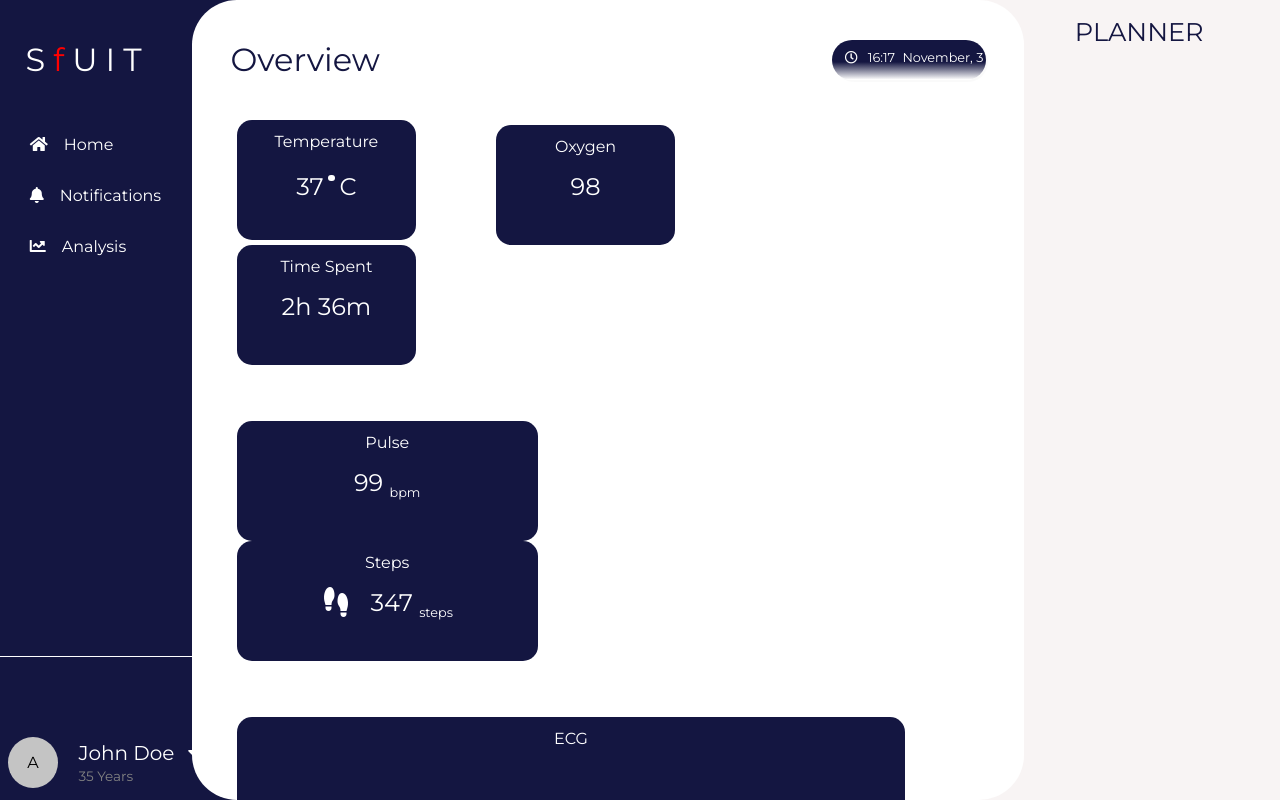
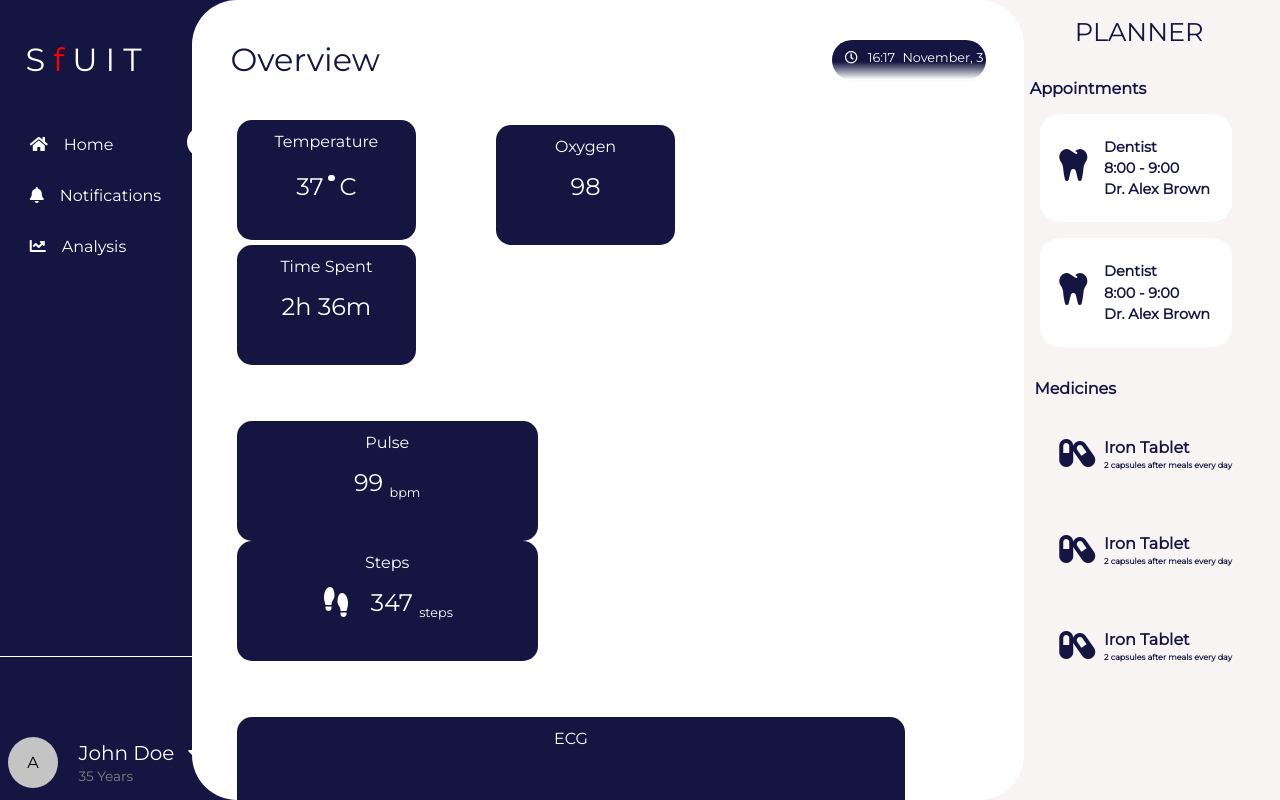
Before and after one commit to IBM-Reimagine-Hackathon/sfuit-web-app, a React (Create React App) app: page / in a window 1280 px wide. Shown: the top 800 px of the page. Built offline with nearby package versions, Linux system fonts and the light colour scheme; no server answers.

Commit message:
Feature: Right SideBar

```diff
--- a/public/index.html
+++ b/public/index.html
@@ -7,7 +7,7 @@
     <meta name="theme-color" content="#000000" />
     <meta
       name="description"
-      content="Web site created using create-react-app"
+      content=""
     />
     <link rel="apple-touch-icon" href="%PUBLIC_URL%/icon.svg" />
     <link
@@ -18,35 +18,11 @@
       href="https://fonts.googleapis.com/css2?family=Roboto&display=swap"
       rel="stylesheet"
     />
+    <link rel="manifest" href="%PUBLIC_URL%/manifest.json" />
 
-    <!--
-      manifest.json provides metadata used when your web app is installed on a
-      user's mobile device or desktop. See https://developers.google.com/web/fundamentals/web-app-manifest/
-    -->
-    <link rel="manifest" href="%PUBLIC_URL%/manifest.json" />
-    <!--
-      Notice the use of %PUBLIC_URL% in the tags above.
-      It will be replaced with the URL of the `public` folder during the build.
-      Only files inside the `public` folder can be referenced from the HTML.
-
-      Unlike "/favicon.ico" or "favicon.ico", "%PUBLIC_URL%/favicon.ico" will
-      work correctly both with client-side routing and a non-root public URL.
-      Learn how to configure a non-root public URL by running `npm run build`.
-    -->
     <title>S f U I T</title>
   </head>
   <body>
-    <noscript>You need to enable JavaScript to run this app.</noscript>
     <div id="root"></div>
-    <!--
-      This HTML file is a template.
-      If you open it directly in the browser, you will see an empty page.
-
-      You can add webfonts, meta tags, or analytics to this file.
-      The build step will place the bundled scripts into the <body> tag.
-
-      To begin the development, run `npm start` or `yarn start`.
-      To create a production bundle, use `npm run build` or `yarn build`.
-    -->
   </body>
 </html>
--- /dev/null
+++ b/src/Components/Card/Card.css
@@ -0,0 +1,95 @@
+@import url('https://fonts.googleapis.com/css2?family=Montserrat:wght@100;200;300;400&display=swap');
+
+body{
+    margin: 0;
+    padding: 0;
+    font-family: 'Montserrat', sans-serif;
+}
+
+.card-container{
+    position: relative;
+    margin: auto;
+    margin-left: 5vw;
+}
+
+.card-container .card{
+    width: 15vw;
+    background-color: #fff;
+    border-radius: 20px;
+    margin: 1rem;
+}
+
+.card-container .icon{
+    position: absolute;
+    color: #141641;
+    font-size: 2rem;
+    margin-top: 4vh;
+    margin-left: 1.5vw;
+    user-select: none;
+}
+
+.card-container .details{
+    color: #141641;
+    font-size: 0.9rem;
+    user-select: none;
+}
+
+.card-container .details .name{
+    margin-left: 5vw;
+    padding-top: 3vh;
+    font-weight: 600;
+}
+
+.card-container .details .timing{
+    margin-left: 5vw;
+    padding-top: 0.2rem;
+    font-weight: 600;
+}
+
+.card-container .details .doctor{
+    margin-left: 5vw;
+    padding-top: 0.2rem;
+    font-weight: 600;
+    padding-bottom: 3vh;
+}
+
+.card-container .next{
+    text-align: right;
+    padding: 0.2rem 1rem;
+    background-color: #fff;
+    width: 0.5vw;
+    margin-left: auto;
+    border-bottom-right-radius: 17px;
+    border-top-left-radius: 10px;
+    cursor: pointer;
+    display: none;
+}
+
+.card-container .next .fas{
+    color: #141641;
+    font-size: 1rem;
+}
+
+.card-container .card:hover{
+    background-color: #141641;
+    transition: 0.3s all;
+}
+
+.card-container .card:hover .icon{
+    color: #fff;
+    transition: 0.3s all;
+}
+
+.card-container .card:hover .details{
+    color: #fff;
+    transition: 0.3s all;
+}
+
+.card-container .card:hover .details .doctor{
+    padding-bottom: 0;
+}
+
+.card-container .card:hover .next{
+    display: block;
+    transition: 0.3s all;
+}
--- /dev/null
+++ b/src/Components/Card/Card.tsx
@@ -0,0 +1,37 @@
+import React from 'react'
+import './Card.css'
+
+function Card() {
+    return (
+        <div className='card-container'>
+            <div className="card">
+                <div className="icon">
+                    <i className="fas fa-tooth"></i>
+                </div>
+                <div className='details'>
+                    <div className="name">Dentist</div>
+                    <div className="timing">8:00 - 9:00</div>
+                    <div className="doctor">Dr. Alex Brown</div>
+                </div>
+                <div className='next'>
+                    <i className="fas fa-chevron-right"></i>
+                </div>
+            </div>
+            <div className="card">
+                <div className="icon">
+                    <i className="fas fa-tooth"></i>
+                </div>
+                <div className='details'>
+                    <div className="name">Dentist</div>
+                    <div className="timing">8:00 - 9:00</div>
+                    <div className="doctor">Dr. Alex Brown</div>
+                </div>
+                <div className='next'>
+                    <i className="fas fa-chevron-right"></i>
+                </div>
+            </div>
+        </div>
+    )
+}
+
+export default Card
--- /dev/null
+++ b/src/Components/Meds/Meds.css
@@ -0,0 +1,73 @@
+@import url('https://fonts.googleapis.com/css2?family=Montserrat:wght@100;200;300;400&display=swap');
+
+body{
+    margin: 0;
+    padding: 0;
+    font-family: 'Montserrat', sans-serif;
+}
+
+.medicine-container{
+    position: relative;
+    margin: auto;
+    margin-left: 5vw;
+}
+
+.medicine-container .medicine{
+    width: 15vw;
+    border-radius: 20px;
+    margin: 1rem;
+}
+
+.medicine-container .icon{
+    position: absolute;
+    color: #141641;
+    font-size: 2rem;
+    margin-top: 2.5vh;
+    margin-left: 1.5vw;
+    user-select: none;
+}
+
+.medicine-container .details{
+    color: #141641;
+    user-select: none;
+}
+
+.medicine-container .details .name{
+    font-size: 1rem;
+    margin-left: 5vw;
+    padding-top: 3vh;
+    font-weight: 600;
+}
+
+.medicine-container .details .dosage{
+    font-size: 0.5rem;
+    margin-left: 5vw;
+    padding-top: 0.2rem;
+    font-weight: 600;
+    padding-bottom: 3vh;
+}
+
+.medicine-container .next{
+    text-align: right;
+    padding: 0.2rem 1rem 2rem ;
+    width: 0.5vw;
+    margin-left: auto;
+    cursor: pointer;
+    margin-top: -7.5vh;
+    display: none;
+}
+
+.card-container .next .fas{
+    color: #141641;
+    font-size: 1rem;
+}
+
+.medicine-container .medicine:hover{
+    background-color: #fff;
+    transition: 0.3s all;
+}
+
+.medicine-container .medicine:hover .next{
+    display: block;
+    transition: 0.3s all;
+}
--- /dev/null
+++ b/src/Components/Meds/Meds.tsx
@@ -0,0 +1,47 @@
+import React from 'react'
+import './Meds.css'
+
+function Meds() {
+    return (
+        <div className='medicine-container'>
+            <div className="medicine">
+                <div className="icon">
+                    <i className="fas fa-capsules"></i>
+                </div>
+                <div className='details'>
+                    <div className="name">Iron Tablet</div>
+                    <div className="dosage">2 capsules after meals every day</div>
+                </div>
+                <div className='next'>
+                    <i className="fas fa-ellipsis-v"></i>
+                </div>
+            </div>
+            <div className="medicine">
+                <div className="icon">
+                    <i className="fas fa-capsules"></i>
+                </div>
+                <div className='details'>
+                    <div className="name">Iron Tablet</div>
+                    <div className="dosage">2 capsules after meals every day</div>
+                </div>
+                <div className='next'>
+                    <i className="fas fa-ellipsis-v"></i>
+                </div>
+            </div>
+            <div className="medicine">
+                <div className="icon">
+                    <i className="fas fa-capsules"></i>
+                </div>
+                <div className='details'>
+                    <div className="name">Iron Tablet</div>
+                    <div className="dosage">2 capsules after meals every day</div>
+                </div>
+                <div className='next'>
+                    <i className="fas fa-ellipsis-v"></i>
+                </div>
+            </div>
+        </div>
+    )
+}
+
+export default Meds
--- a/src/Components/RightBar/RightBar.css
+++ b/src/Components/RightBar/RightBar.css
@@ -1,3 +1,12 @@
+@import url('https://fonts.googleapis.com/css2?family=Montserrat:wght@100;200;300;400&display=swap');
+
+body{
+    margin: 0;
+    padding: 0;
+    font-family: 'Montserrat', sans-serif;
+    overflow-x: hidden;
+}
+
 .right-container{
     width: 25vw;
     height: 100vh;
@@ -7,9 +16,24 @@
 }
 
 .right-container .heading{
+    position: relative;
     text-align: center;
     font-size: 1.6rem;
     color: #141641;
     margin-left: 3vw;
     margin-top: 2vh;
 }
+
+.right-container .sub-heading{
+    position: relative;
+    text-align: center;
+    font-size: 1rem;
+    color: #141641;
+    margin-left: -5vw;
+    margin-top: 4vh;
+    font-weight: bold;
+}
+
+.right-container .move{
+    margin-left: -7vw;
+}
--- a/src/Components/RightBar/RightBar.tsx
+++ b/src/Components/RightBar/RightBar.tsx
@@ -1,11 +1,17 @@
 import React from 'react'
+import Card from '../Card/Card'
+import Meds from '../Meds/Meds'
 import './RightBar.css'
 
 function RightBar() {
     return (
         <div className='right-container'>
             <div className='heading'>PLANNER</div>
-
+            {/*<Calendar />*/}
+            <div className="sub-heading">Appointments</div>
+            <Card />
+            <div className="sub-heading move">Medicines</div>
+            <Meds />
         </div>
     )
 }
--- a/src/Components/SideBar/SideBar.css
+++ b/src/Components/SideBar/SideBar.css
@@ -43,6 +43,17 @@ body{
 
 .sidebar-container .nav-list .nav-items .fas{
     margin-right: 1rem;
+}
+
+.sidebar-container .nav-list .nav-items .pointer{
+    position: absolute;
+    background-color: #fff;
+    width: 1px;
+    border-radius: 50%;
+    padding: 1rem;
+    margin-top: -3.5vh;
+    margin-left: 49%;
+    user-select: none;
 }
 
 .sidebar-container .line-divide{
--- a/src/Components/SideBar/SideBar.tsx
+++ b/src/Components/SideBar/SideBar.tsx
@@ -13,7 +13,7 @@ const SideBar = () => {
     <div className="sidebar-container">
       <div className="logo">S<span>f</span>UIT</div>
       <ul className="nav-list">
-        <li className="nav-items"><i className="fas fa-home"></i>Home</li>
+        <li className="nav-items"><i className="fas fa-home"></i>Home <div className="pointer"></div></li>
         <li className="nav-items"><i className="fas fa-bell"></i>Notifications</li>
         <li className="nav-items"><i className="fas fa-chart-line"></i>Analysis</li>
       </ul>
```
